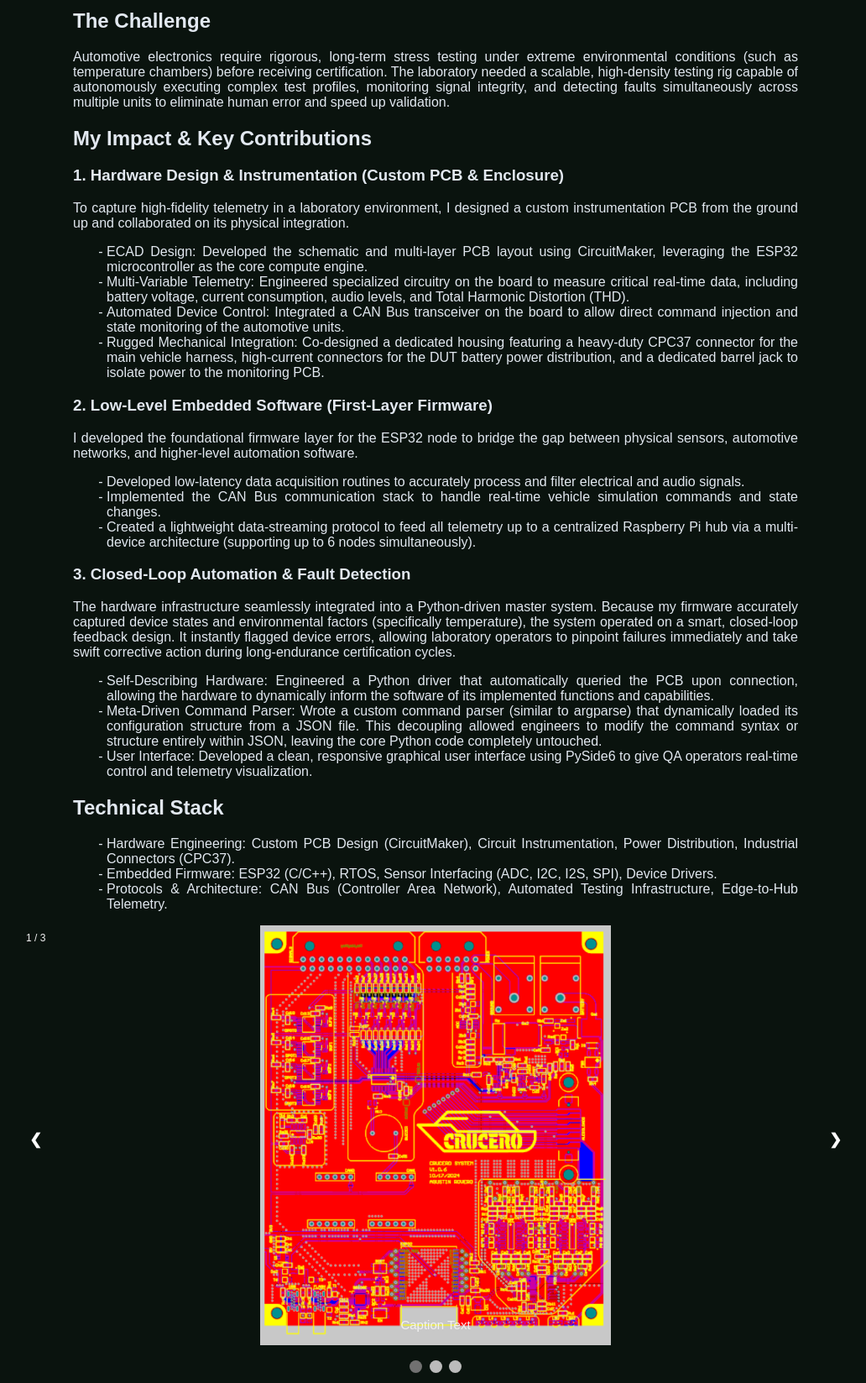
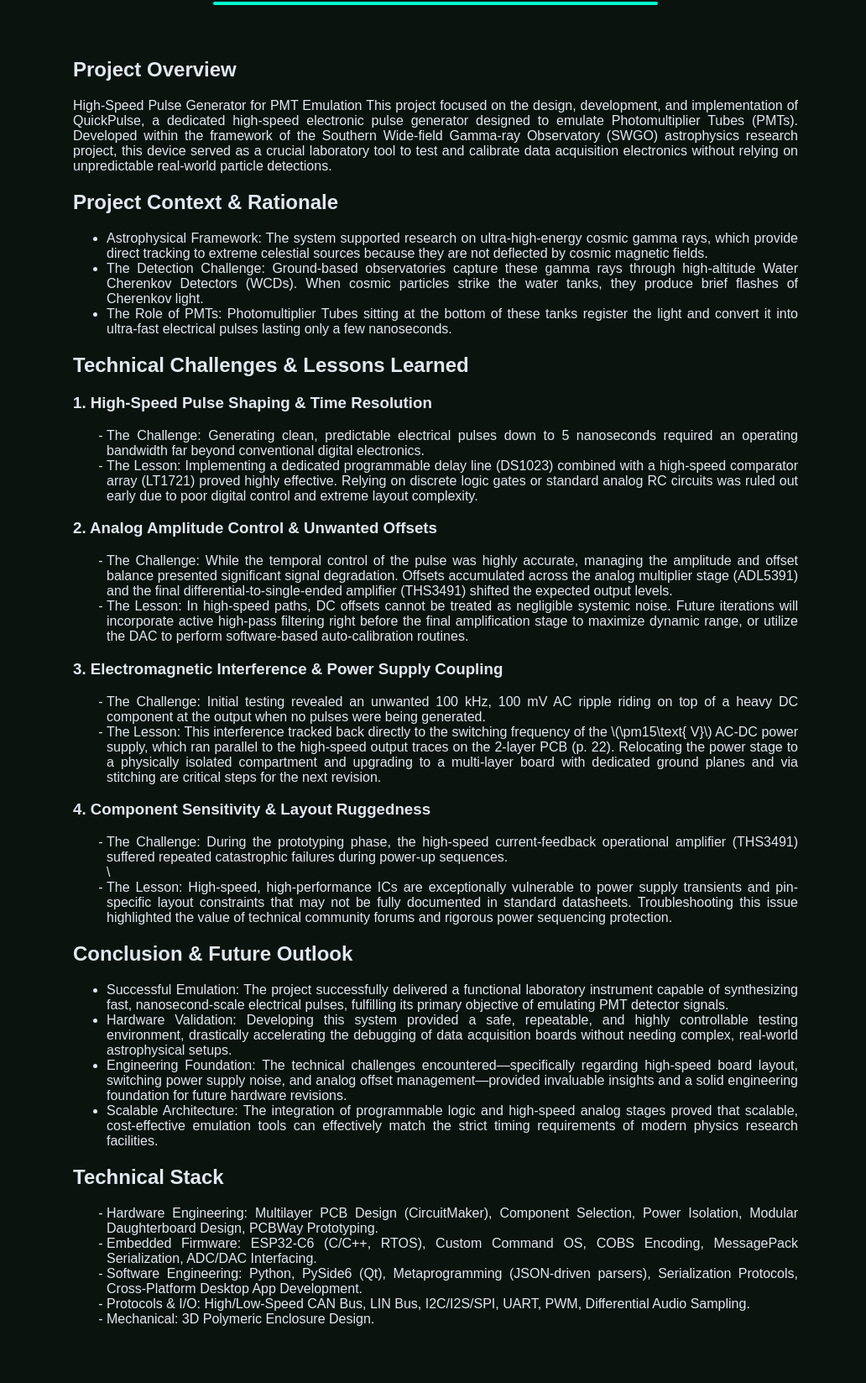
Before and after one commit to agustinrovero/html, a plain HTML site: page quickpulse.html in a window 1280 px wide. Shown: the part 259-1906 px from the top of the page at 84% size, without its empty margins (121-1153 px from the left). After the commit the page ends 1855 px from the top, so only its background shows below. Drawn offline with Linux system fonts and the light colour scheme; a web font is replaced by a local one.

Commit message:
Changes QuickPulse.

```diff
--- a/quickpulse.html
+++ b/quickpulse.html
@@ -60,131 +60,117 @@
 
 	<!------------------------------------------------------------->
 
+	<div class="content" style="margin-left: 200px; margin-right: 200px; padding: 40px 20px; text-align: center;">
+		<!-- Contenedor intermedio que se ajusta al tamaño de su contenido -->
+		<div style="display: inline-block; text-align: center;">
+			<!-- Título principal -->
+			<h1 style="font-size: 3.5rem; font-weight: 800; background: white; -webkit-background-clip: text; -webkit-text-fill-color: transparent; letter-spacing: -1px; margin-bottom: 15px; font-family: 'Segoe UI', Roboto, Helvetica, Arial, sans-serif;">
+				Quick Pulse (SWGO)
+			</h1>
+			<!-- Divisor Horizontal (ahora ocupa el 100% del ancho del título) -->
+			<hr style="width: 100%; border: 0; height: 4px; background: #00ffcc; border-radius: 2px; margin: 0;">
+		</div>
+	</div>
+
 	<div class="content" style="margin-left: 200px; margin-right: 200px; text-align: justify">
 		<h2>Project Overview</h2>
 		<p>
-			The Mirgor Monitoring System was an advanced hardware and software ecosystem built to validate Volkswagen Amarok and Saveiro infotainment systems (DUTs) for official laboratory certification. Acting as the lead technical QA Engineer, I designed the custom PCB, engineered the foundational firmware, and co-developed the physical packaging. The system replaced manual processes with a rugged, multi-channel data acquisition rig capable of simulating vehicle environments and monitoring electrical and audio performance in real time.
+			High-Speed Pulse Generator for PMT Emulation
+
+			This project focused on the design, development, and implementation of QuickPulse, a dedicated high-speed electronic pulse generator designed to emulate Photomultiplier Tubes (PMTs). Developed within the framework of the Southern Wide-field Gamma-ray Observatory (SWGO) astrophysics research project, this device served as a crucial laboratory tool to test and calibrate data acquisition electronics without relying on unpredictable real-world particle detections.
 		</p>
 
-		<h2>The Challenge</h2>
-		<p>
-			Automotive electronics require rigorous, long-term stress testing under extreme environmental conditions (such as temperature chambers) before receiving certification. The laboratory needed a scalable, high-density testing rig capable of autonomously executing complex test profiles, monitoring signal integrity, and detecting faults simultaneously across multiple units to eliminate human error and speed up validation.
-		</p>
-
-		<h2>My Impact & Key Contributions</h2>
-		<h3>1. Hardware Design & Instrumentation (Custom PCB & Enclosure)</h3>
-		To capture high-fidelity telemetry in a laboratory environment, I designed a custom instrumentation PCB from the ground up and collaborated on its physical integration.
-
-		<ul class="itemize">
+		<h2>Project Context & Rationale</h2>
+		<ul>
 			<li>
-				ECAD Design: Developed the schematic and multi-layer PCB layout using CircuitMaker, leveraging the ESP32 microcontroller as the core compute engine.
+				Astrophysical Framework: The system supported research on ultra-high-energy cosmic gamma rays, which provide direct tracking to extreme celestial sources because they are not deflected by cosmic magnetic fields.
 			</li>
 			<li>
-    			Multi-Variable Telemetry: Engineered specialized circuitry on the board to measure critical real-time data, including battery voltage, current consumption, audio levels, and Total Harmonic Distortion (THD).
+				The Detection Challenge: Ground-based observatories capture these gamma rays through high-altitude Water Cherenkov Detectors (WCDs). When cosmic particles strike the water tanks, they produce brief flashes of Cherenkov light.
 			</li>
 			<li>
-				Automated Device Control: Integrated a CAN Bus transceiver on the board to allow direct command injection and state monitoring of the automotive units.
-			</li>
-			<li>
-    			Rugged Mechanical Integration: Co-designed a dedicated housing featuring a heavy-duty CPC37 connector for the main vehicle harness, high-current connectors for the DUT battery power distribution, and a dedicated barrel jack to isolate power to the monitoring PCB.
+				The Role of PMTs: Photomultiplier Tubes sitting at the bottom of these tanks register the light and convert it into ultra-fast electrical pulses lasting only a few nanoseconds.
 			</li>
 		</ul>
 
-		<h3>2. Low-Level Embedded Software (First-Layer Firmware)</h3>
-		I developed the foundational firmware layer for the ESP32 node to bridge the gap between physical sensors, automotive networks, and higher-level automation software.
+		<h2>Technical Challenges & Lessons Learned</h2>
+		<h3>1. High-Speed Pulse Shaping & Time Resolution</h3>
 		<ul class="itemize">
 			<li>
-				Developed low-latency data acquisition routines to accurately process and filter electrical and audio signals.
+				The Challenge: Generating clean, predictable electrical pulses down to 5 nanoseconds required an operating bandwidth far beyond conventional digital electronics.
 			</li>
 			<li>
-    			Implemented the CAN Bus communication stack to handle real-time vehicle simulation commands and state changes.
-			</li>
-			<li>
-    			Created a lightweight data-streaming protocol to feed all telemetry up to a centralized Raspberry Pi hub via a multi-device architecture (supporting up to 6 nodes simultaneously).
+				The Lesson: Implementing a dedicated programmable delay line (DS1023) combined with a high-speed comparator array (LT1721) proved highly effective. Relying on discrete logic gates or standard analog RC circuits was ruled out early due to poor digital control and extreme layout complexity.
 			</li>
 		</ul>
 
-		<h3>3. Closed-Loop Automation & Fault Detection</h3>
-		The hardware infrastructure seamlessly integrated into a Python-driven master system. Because my firmware accurately captured device states and environmental factors (specifically temperature), the system operated on a smart, closed-loop feedback design. It instantly flagged device errors, allowing laboratory operators to pinpoint failures immediately and take swift corrective action during long-endurance certification cycles.
-
+		<h3>2. Analog Amplitude Control & Unwanted Offsets</h3>
 		<ul class="itemize">
 			<li>
-    			Self-Describing Hardware: Engineered a Python driver that automatically queried the PCB upon connection, allowing the hardware to dynamically inform the software of its implemented functions and capabilities.
+				The Challenge: While the temporal control of the pulse was highly accurate, managing the amplitude and offset balance presented significant signal degradation. Offsets accumulated across the analog multiplier stage (ADL5391) and the final differential-to-single-ended amplifier (THS3491) shifted the expected output levels.
 			</li>
 			<li>
-    			Meta-Driven Command Parser: Wrote a custom command parser (similar to argparse) that dynamically loaded its configuration structure from a JSON file. This decoupling allowed engineers to modify the command syntax or structure entirely within JSON, leaving the core Python code completely untouched.
+				The Lesson: In high-speed paths, DC offsets cannot be treated as negligible systemic noise. Future iterations will incorporate active high-pass filtering right before the final amplification stage to maximize dynamic range, or utilize the DAC to perform software-based auto-calibration routines.
+			</li>
+		</ul>
+
+		<h3>3. Electromagnetic Interference & Power Supply Coupling</h3>
+		<ul class="itemize">
+			<li>
+				The Challenge: Initial testing revealed an unwanted 100 kHz, 100 mV AC ripple riding on top of a heavy DC component at the output when no pulses were being generated.
 			</li>
 			<li>
-    			User Interface: Developed a clean, responsive graphical user interface using PySide6 to give QA operators real-time control and telemetry visualization.
+				The Lesson: This interference tracked back directly to the switching frequency of the \(\pm15\text{ V}\) AC-DC power supply, which ran parallel to the high-speed output traces on the 2-layer PCB (p. 22). Relocating the power stage to a physically isolated compartment and upgrading to a multi-layer board with dedicated ground planes and via stitching are critical steps for the next revision.
+			</li>
+		</ul>
+
+		<h3>4. Component Sensitivity & Layout Ruggedness</h3>
+		<ul class="itemize">
+			<li>
+				The Challenge: During the prototyping phase, the high-speed current-feedback operational amplifier (THS3491) suffered repeated catastrophic failures during power-up sequences.
+			</li>
+			\<li>
+				The Lesson: High-speed, high-performance ICs are exceptionally vulnerable to power supply transients and pin-specific layout constraints that may not be fully documented in standard datasheets. Troubleshooting this issue highlighted the value of technical community forums and rigorous power sequencing protection.
+			</li>
+		</ul>
+
+		<h2>Conclusion & Future Outlook</h2>
+		<ul>
+			<li>
+				Successful Emulation: The project successfully delivered a functional laboratory instrument capable of synthesizing fast, nanosecond-scale electrical pulses, fulfilling its primary objective of emulating PMT detector signals.
+			</li>
+			<li>
+				Hardware Validation: Developing this system provided a safe, repeatable, and highly controllable testing environment, drastically accelerating the debugging of data acquisition boards without needing complex, real-world astrophysical setups.
+			</li>
+			<li>
+				Engineering Foundation: The technical challenges encountered—specifically regarding high-speed board layout, switching power supply noise, and analog offset management—provided invaluable insights and a solid engineering foundation for future hardware revisions.
+			</li>
+			<li>
+				Scalable Architecture: The integration of programmable logic and high-speed analog stages proved that scalable, cost-effective emulation tools can effectively match the strict timing requirements of modern physics research facilities.
 			</li>
 		</ul>
 
 		<h2>Technical Stack</h2>
 		<ul class="itemize">
 			<li>
-				Hardware Engineering: Custom PCB Design (CircuitMaker), Circuit Instrumentation, Power Distribution, Industrial Connectors (CPC37).
+				Hardware Engineering: Multilayer PCB Design (CircuitMaker), Component Selection, Power Isolation, Modular Daughterboard Design, PCBWay Prototyping.
 			</li>
 			<li>
-				Embedded Firmware: ESP32 (C/C++), RTOS, Sensor Interfacing (ADC, I2C, I2S, SPI), Device Drivers.
+				Embedded Firmware: ESP32-C6 (C/C++, RTOS), Custom Command OS, COBS Encoding, MessagePack Serialization, ADC/DAC Interfacing.
 			</li>
 			<li>
-				Protocols & Architecture: CAN Bus (Controller Area Network), Automated Testing Infrastructure, Edge-to-Hub Telemetry.
+				Software Engineering: Python, PySide6 (Qt), Metaprogramming (JSON-driven parsers), Serialization Protocols, Cross-Platform Desktop App Development.
+			</li>
+			<li>
+				Protocols & I/O: High/Low-Speed CAN Bus, LIN Bus, I2C/I2S/SPI, UART, PWM, Differential Audio Sampling.
+			</li>
+			<li>
+				Mechanical: 3D Polymeric Enclosure Design.
 			</li>
 		</ul>
 	</div>
 
-
-
-
-
-
-
-
-
 	<!------------------------------------------------------------->
 
-
-	<div class="slideshow-container">
-
-	<div class="mySlides fade">
-		<div class="numbertext">1 / 3</div>
-		<img src="assets/images/Crucero/PCB_Top_View.PNG">
-		<div class="text">Caption Text</div>
-	</div>
-
-	<div class="mySlides fade">
-		<div class="numbertext">2 / 3</div>
-		<img src="https://picsum.photos/id/10/300/200">
-		<div class="text">Caption Two</div>
-	</div>
-
-	<div class="mySlides fade">
-		<div class="numbertext">3 / 3</div>
-		<img src="https://picsum.photos/id/10/300/200">
-		<div class="text">Caption Three</div>
-	</div>
-
-	<!-- Next and previous buttons -->
-	<a class="prev" onclick="plusSlides(-1)">&#10094;</a>
-	<a class="next" onclick="plusSlides(1)">&#10095;</a>
-	</div>
-
-	<br>
-
-	<!-- The dots/circles -->
-	<div style="text-align:center">
-		<span class="dot" onclick="currentSlide(1)"></span>
-		<span class="dot" onclick="currentSlide(2)"></span>
-		<span class="dot" onclick="currentSlide(3)"></span>
-	</div>
-
-
-
-
-
-
-
-
-	<script src="assets/js/slideshow.js"></script>
 	</body>
 </html>
```
Also changed, not shown: crucero.html (+4 -2 lines), index.html (+55 -0 lines), jirawololo.html (+39 -43 lines), 1 other file.
